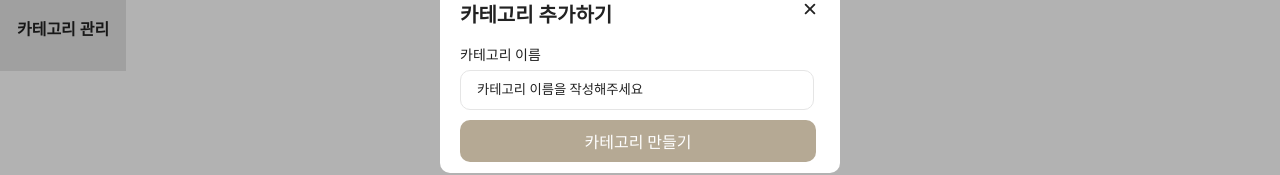
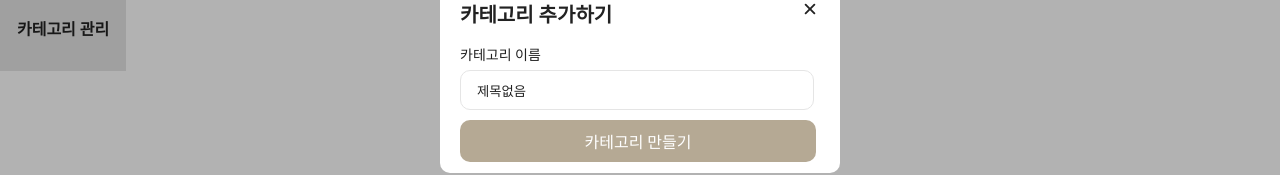
Before and after one commit to WRITE-ROOM/TEST, a React (Create React App) app: page /rooms/category/1 in a window 1280 px wide. Both pictures are taken after a click on the button "카테고리 추가하기". Shown: the part 322-497 px from the top of the page. Built offline with nearby package versions, Linux system fonts and the light colour scheme; no server answers.

Commit message:
카테고리 생성 기본값 수정

```diff
--- a/src/components/Write/CreateCategory/CreateCategory.jsx
+++ b/src/components/Write/CreateCategory/CreateCategory.jsx
@@ -14,7 +14,7 @@ const CreateCategory = ({ setCategoryModal }) => {
   const dispatch = useDispatch();
   const roomId = useSelector((state) => state.selectModal.selectedRoom.roomId);
 
-  const [newCategory, setNewCategory] = useState("");
+  const [newCategory, setNewCategory] = useState("제목없음");
   const categoryList = useSelector((state) => state.category.categoryList);
 
   const accessToken = localStorage.getItem("token");
@@ -22,7 +22,7 @@ const CreateCategory = ({ setCategoryModal }) => {
   const postCategory = async () => {
     try {
       const res = await axios.post(
-        `https://dev.writeroom.shop/categorys/create/${roomId}`,
+        `/categorys/create/${roomId}`,
         { categoryName: newCategory },
         {
           headers: {
```
